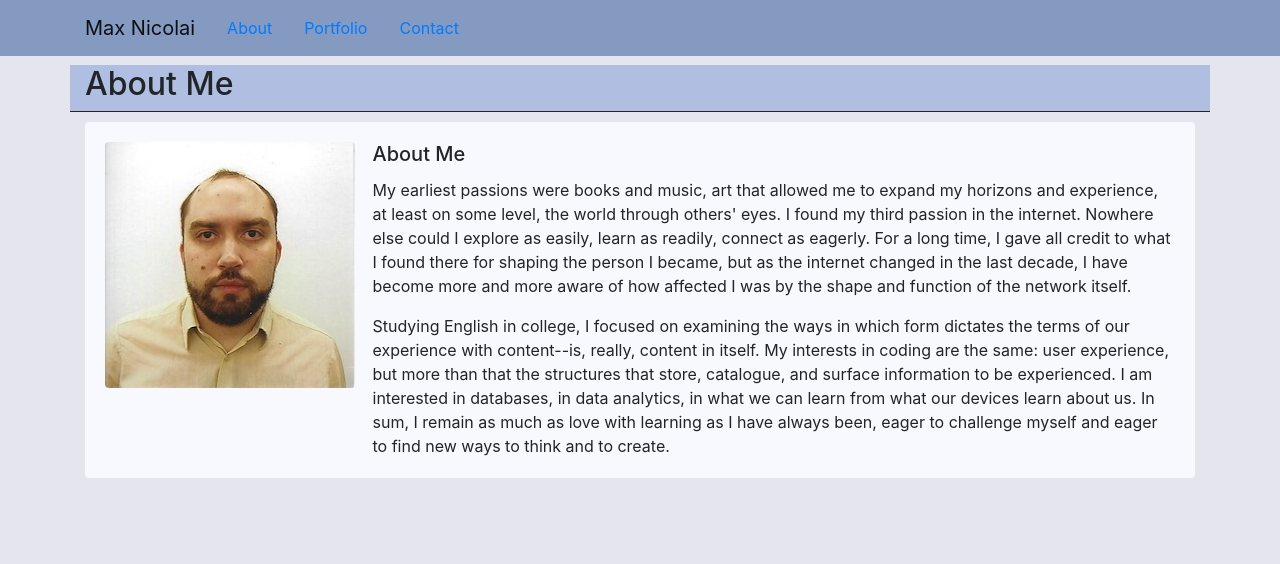
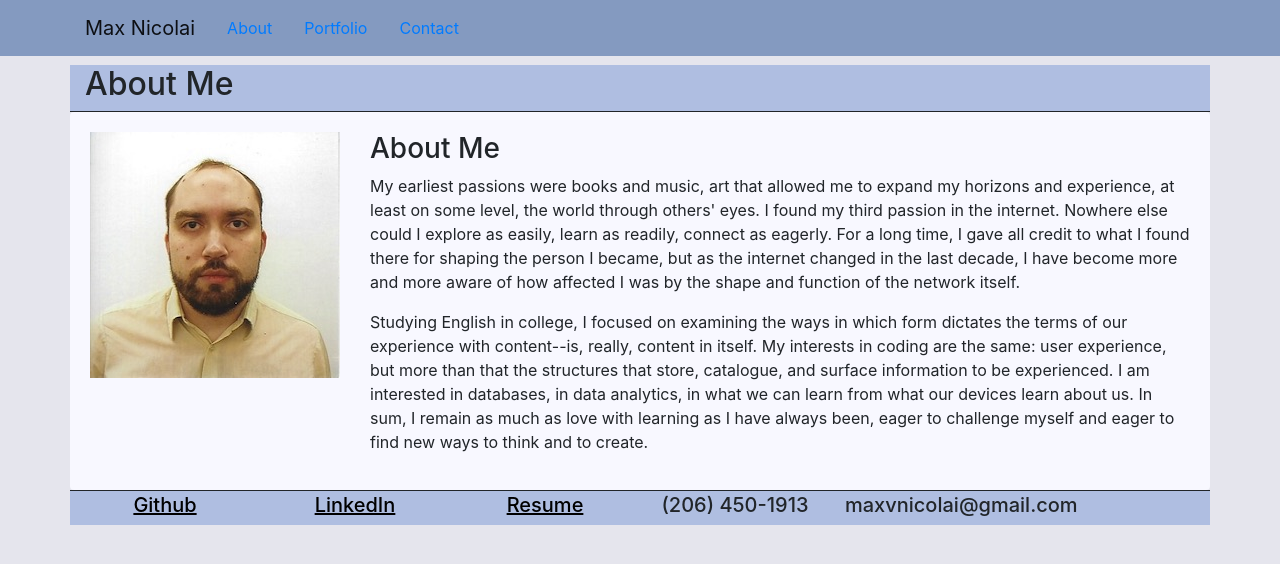
Before and after one commit to mavn2/react_portfolio, a React (Create React App) app in the folder portfolio/: page / in a window 1280 px wide. Shown: the top 564 px of the page. Built offline with nearby package versions, Linux system fonts and the light colour scheme.

Commit message:
fixed about page spacing issues

```diff
--- a/portfolio/src/components/Card/index.js
+++ b/portfolio/src/components/Card/index.js
@@ -4,15 +4,17 @@ import { Card, Row, Col, Image } from 'react-bootstrap'
 //Export a card formatted for use on the landing page
 export default function CenterCard(props){
   return (
-    <Card className="mb-3 border-0">
+    <Card className="border-0">
       <Card.Body>
         <Row noGutters>
           <Col md={3}>
-            <Image src={props.image} alt={props.alt} fluid rounded />
+            <Image src={props.image} alt={props.alt} fluid />
           </Col>
           <Col md={9}>
-            <Card.Title>{props.title}</Card.Title>
-            {props.text.map((p) => {return <Card.Text>{p}</Card.Text>})}
+            <article>
+                <h3>{props.title}</h3>
+                {props.text.map((p) => {return <p>{p}</p>})}
+            </article>
           </Col>
         </Row>
       </Card.Body>
--- /dev/null
+++ b/portfolio/src/components/Footer/index.js
@@ -0,0 +1,46 @@
+// Dependencies
+import React from 'react';
+import { Row, Col} from 'react-bootstrap';
+
+// Import Resume
+import resume from "../../assets/Resume.pdf"
+
+//  Exports a row containing contact info used on several pages
+// Since content should be consistent, defined here rather then entered as props
+export default function Footer(){
+  return(
+    <Row className="foot">
+      <Col sm={2}>
+        <h5 className="text-center">
+          <a href="https://github.com/mavn2" className="card-link" rel="noreferrer" target="_blank">
+            Github
+          </a>
+        </h5>
+      </Col>
+      <Col sm={2}>
+        <h5 className="text-center">
+          <a href="https://www.linkedin.com/in/max-nicolai/" className="card-link" rel="noreferrer" target="_blank">
+            LinkedIn
+          </a>
+        </h5>
+      </Col>
+      <Col sm={2}>
+        <h5 className="text-center">
+          <a href="assets/Resume.pdf" className ="card-link" target="_blank">
+            Resume
+          </a>
+        </h5>
+      </Col>
+      <Col sm={2}>
+        <h5 className="text-center">
+          (206) 450-1913
+        </h5>
+      </Col>
+      <Col sm={2}>
+        <h5 className="text-center">
+          maxvnicolai@gmail.com
+        </h5>
+      </Col>
+    </Row>
+  );
+};
--- a/portfolio/src/components/PortfolioItem/index.js
+++ b/portfolio/src/components/PortfolioItem/index.js
@@ -1,10 +1,9 @@
 import React from 'react';
-import { Card, Row, Col, } from 'react-bootstrap';
+import Card  from 'react-bootstrap/Card';
 
 // Export a card for displaying projects, for portfolio page/other uses
 export default function Item(props){
   return(
-    <Col md={4}>
       <Card className="mb-3">
         <Card.Header className="pHeader">
           <h4>{props.Name}</h4>
@@ -15,6 +14,5 @@ export default function Item(props){
          <Card.Link href={props.src}>Live</Card.Link>
         </Card.Footer>
       </Card>
-    </Col>
   );
 };
--- a/portfolio/src/pages/Home.js
+++ b/portfolio/src/pages/Home.js
@@ -1,6 +1,7 @@
 // Dependencies
 import React from 'react';
-import CenterCard from '../components/Card';
+import CenterCard from '../components/Card'
+import Footer from '../components/Footer'
 import {Container, Row, Col} from 'react-bootstrap';
 
 // Import image for about me
@@ -32,6 +33,7 @@ function Home(){
           </CenterCard>
         </Col>
       </Row>
+      <Footer />
     </Container>
   );
 };
--- a/portfolio/src/pages/Portfolio.js
+++ b/portfolio/src/pages/Portfolio.js
@@ -1,5 +1,14 @@
 import React from 'react';
+import {Container, CardColumns } from 'react-bootstrap';
+import Item from '../components/PortfolioItem';
 
+// Using react-bootstrap's CardColumns component greatly simplifies the code for this page
 export default function Portfolio(){
-  return (<div>PortfolioTest</div>)
-}
+  return (
+    <Container>
+      <CardColumns>
+        <Item />
+      </CardColumns>
+    </Container>
+  );
+};
--- a/portfolio/src/style.css
+++ b/portfolio/src/style.css
@@ -18,7 +18,7 @@ body{
 
 /*Universal style for page bodies*/
 
-main{
+.main{
     margin-top: 30px;
     max-width: 700px;
     background-color: ghostwhite;
@@ -49,11 +49,16 @@ main{
 /*Style for the About Me card, distinct from Portfolio cards*/
 
 #bio{
-    margin-top: 10px;
+    margin-top: 0px;
 }
 
 #bio .card{
     background-color: ghostwhite;
+}
+
+#bio .col-md{
+    padding-right: 0px;
+    padding-left: 0px;
 }
 
 article{
```
Also changed, not shown: portfolio/src/components/Header/index.js (added). Lines whose indentation alone changed are shown as unchanged.
